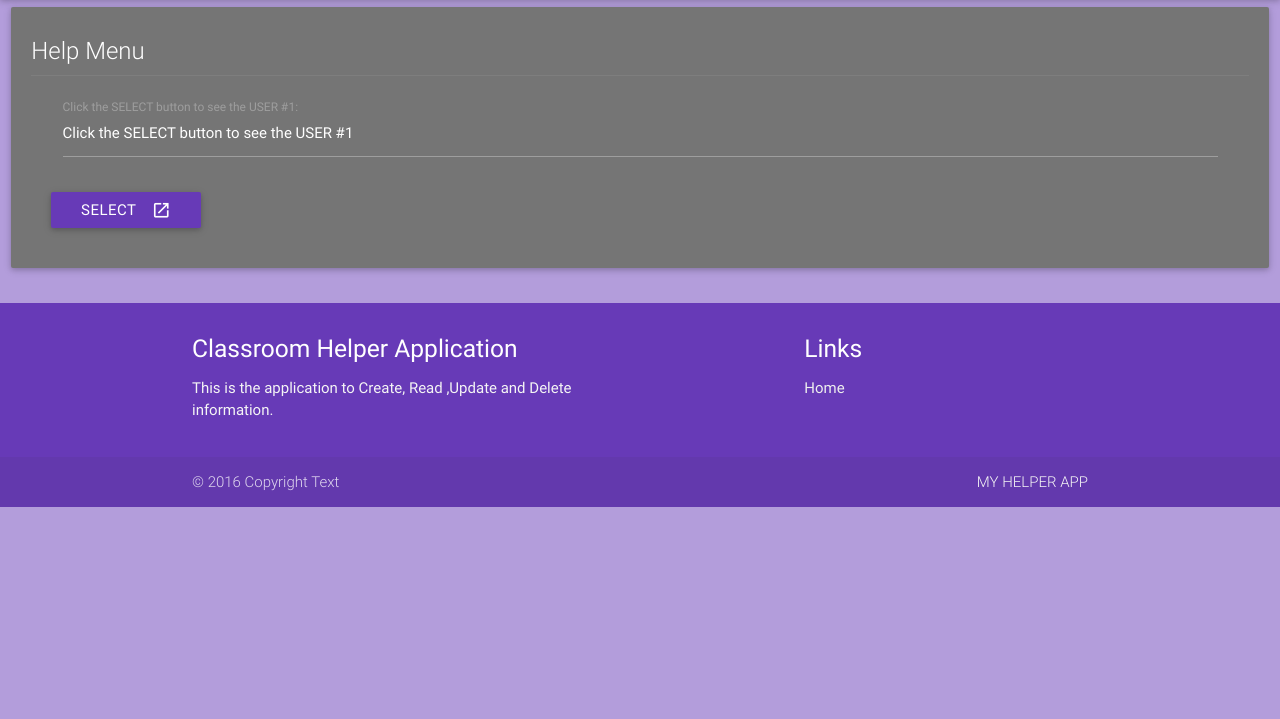
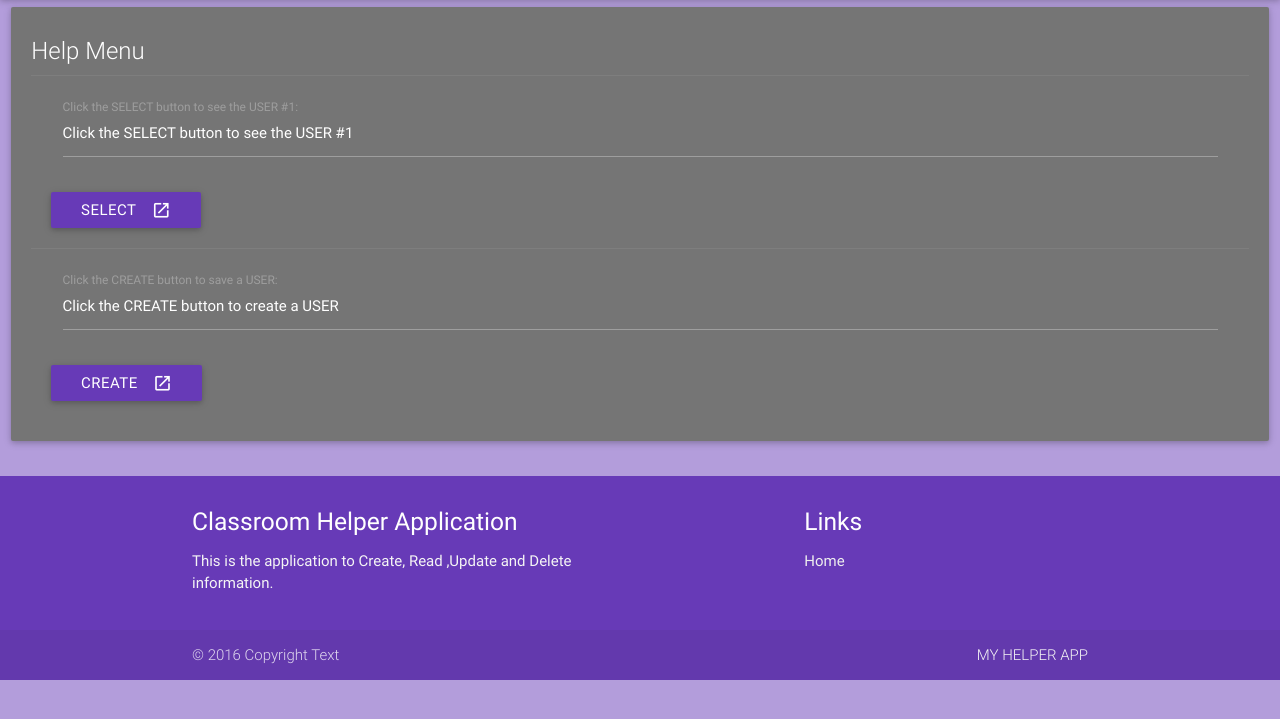
Before and after one commit to markchernov/CouncilOfBattle, a Java web app: page /index.jsp in a window 1280 px wide. Shown: the part 65-784 px from the top of the page. Run offline with Spring Boot 4, a stand-in JSP engine, Linux system fonts and the light colour scheme; the project's own start-up code is not run, and a stand-in starts its controllers and pages; some libraries are stand-ins or nearby versions.

```diff
--- a/WebContent/index.jsp
+++ b/WebContent/index.jsp
@@ -105,7 +105,31 @@
 
 					</div>
 
+                    <div class="card-action">
 
+						<form action="SetUser.do" method="GET" class="myForm">
+
+							<div class="row">
+								<div class="input-field col s12">
+									<input value="Click the CREATE button to create a USER" id="select" type="text"
+										class="validate" name="input"> <label class="active"
+										for="first_name2">Click the CREATE button to save a USER:</label>
+
+										<p> ${user} </p>
+								</div>
+							</div>
+
+
+
+							<button class="btn waves-effect waves-light deep-purple"
+								type="submit">
+								CREATE <i class="material-icons right">launch</i>
+							</button>
+
+
+						</form>
+
+					</div>
 
 
 
--- a/src/data/Address.java
+++ /dev/null
@@ -1,5 +0,0 @@
-package data;
-
-public class Address {
-
-}
--- a/src/data/Cohort.java
+++ /dev/null
@@ -1,5 +0,0 @@
-package data;
-
-public class Cohort {
-
-}
```
Also changed, not shown: src/controllers/HelperController.java (+14 -0 lines), src/data/HelperDAO.java (+15 -0 lines), 1 other file.
